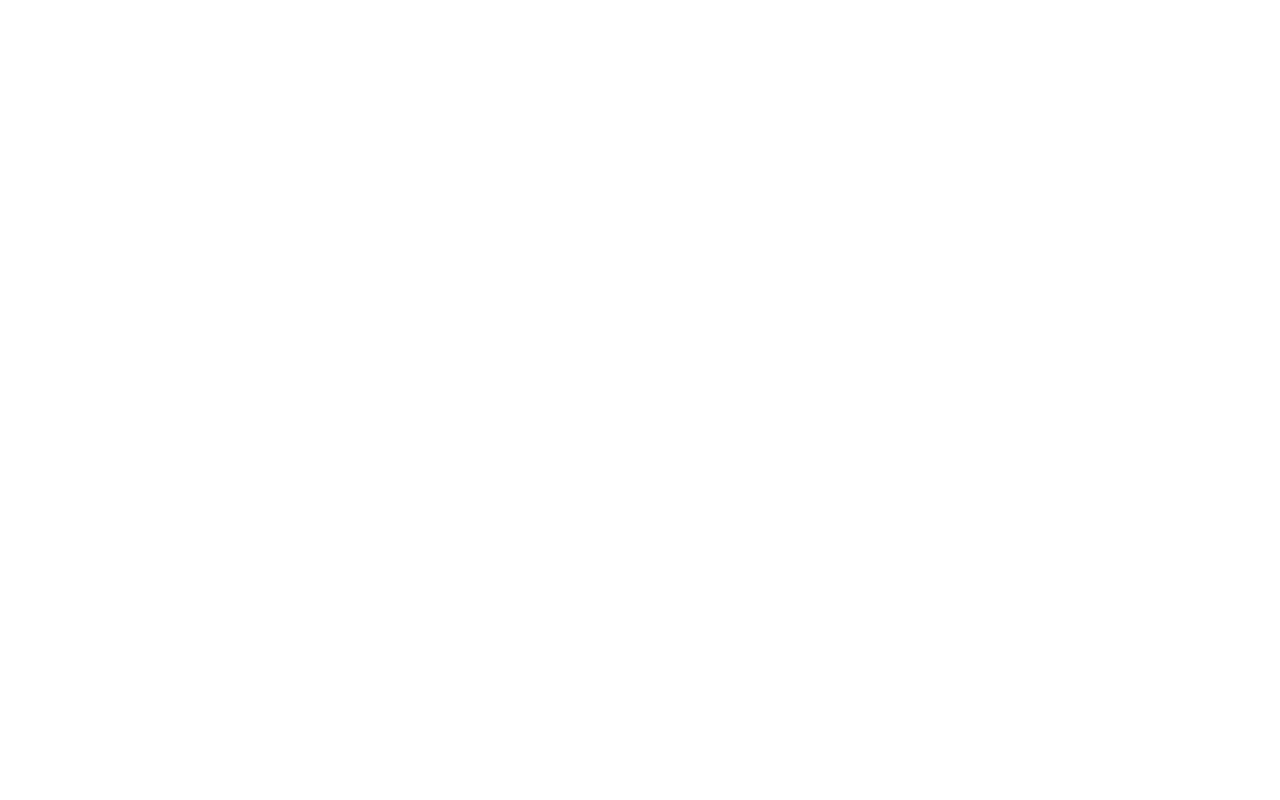
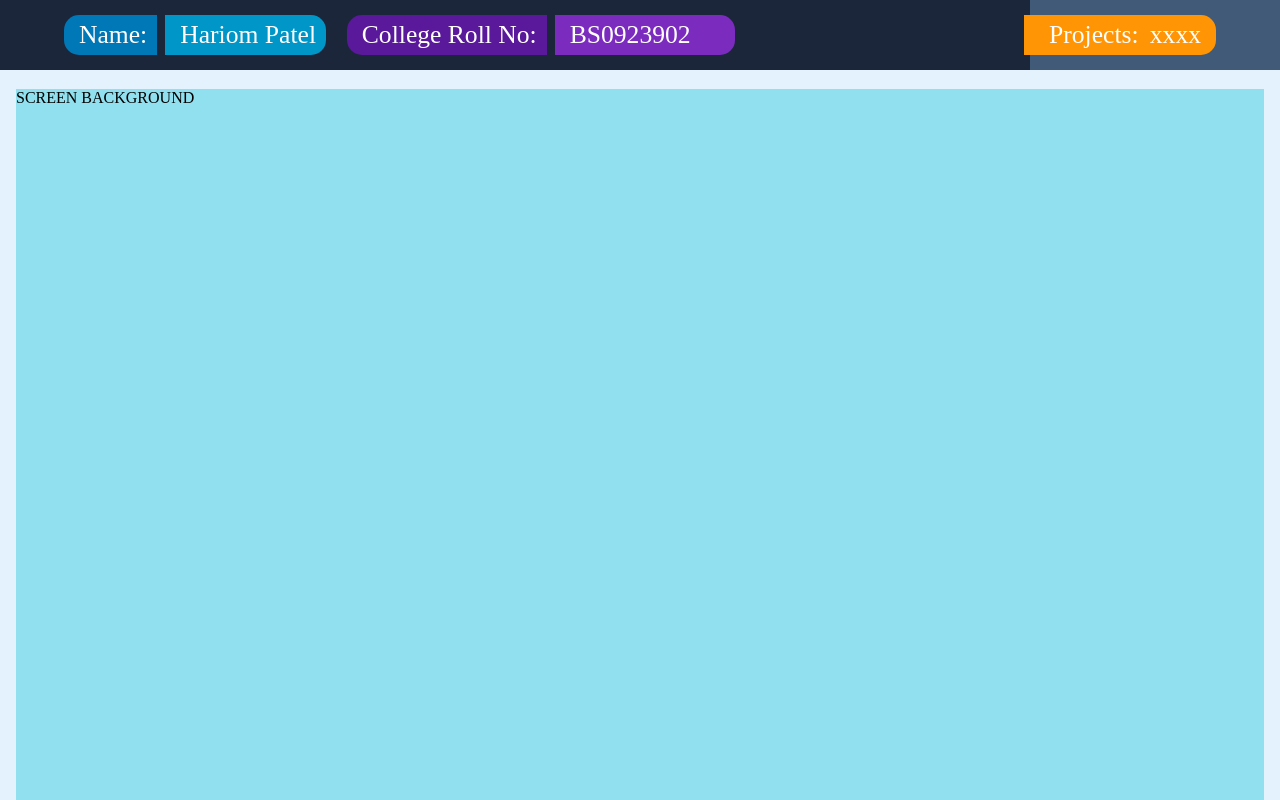
Before and after one commit to iamofkrsna/WEB-DEV-PROJECT-2025, a plain HTML site: page index.html in a window 1280 px wide. Shown: the top 800 px of the page. Drawn offline with Linux system fonts and the light colour scheme.

Commit message:
Created Home Page

```diff
--- a/index.css
+++ b/index.css
@@ -0,0 +1,114 @@
+* {
+  margin: 0;
+  padding: 0;
+  box-sizing: border-box;
+}
+
+body {
+  background-color: #e3f2fd;
+}
+/* HEADER -> NAVBAR */
+.nav-bar {
+  background-color: #1b263b;
+  color: white;
+  height: 70px;
+  font-size: 1.6rem;
+
+  display: flex;
+  justify-content: left;
+}
+
+.nav-left-grp {
+  background-color: #1b263b;
+  display: flex;
+  width: 100%;
+  align-content: center;
+  text-align: left;
+  padding-left: 4rem;
+  gap: 1.3rem;
+}
+
+.nav-left-grp-name-grp {
+  /* background-color: #219ebc; */
+  align-items: center;
+  display: flex;
+  gap: 0.5rem;
+}
+.nav-left-grp-roll-no-grp {
+  /* background-color: #219ebc; */
+  align-items: center;
+  display: flex;
+  gap: 0.5rem;
+}
+.nav-left-grp-name-grp-title {
+  background-color: #0077b6;
+  padding: 5px 10px 5px 15px;
+  border-top-left-radius: 15px;
+  border-bottom-left-radius: 15px;
+}
+.nav-left-grp-name-grp-title:hover {
+  background-color: #0096c7;
+}
+.nav-left-grp-name-grp-data {
+  background-color: #0096c7;
+  padding: 5px 10px 5px 15px;
+  border-top-right-radius: 15px;
+  border-bottom-right-radius: 15px;
+}
+.nav-left-grp-name-grp-data:hover {
+  background-color: #00b4d8;
+}
+.nav-left-grp-roll-no-grp-title {
+  min-width: 180px;
+  background-color: #5a189a;
+  padding: 5px 10px 5px 15px;
+  border-top-left-radius: 15px;
+  border-bottom-left-radius: 15px;
+}
+.nav-left-grp-roll-no-grp-title:hover {
+  background-color: #7b2cbf;
+}
+.nav-left-grp-rolll-no-grp-name-data {
+  min-width: 180px;
+  background-color: #7b2cbf;
+  padding: 5px 10px 5px 15px;
+  border-top-right-radius: 15px;
+  border-bottom-right-radius: 15px;
+}
+.nav-left-grp-rolll-no-grp-name-data:hover {
+  background-color: #9d4edd;
+}
+.nav-right-grp {
+  width: 20%;
+  min-width: 250px;
+  background-color: #415a77;
+  display: flex;
+  justify-content: right;
+  align-items: center;
+  text-align: right;
+  padding-right: 4rem;
+}
+
+.nav-right-grp-projects {
+  text-align: center;
+  display: flex;
+  gap: 0.7rem;
+  background-color: #ff9505;
+  padding: 5px 15px 5px 25px;
+  border-top-right-radius: 15px;
+  border-bottom-right-radius: 15px;
+}
+.nav-right-grp-projects:hover {
+  background-color: #ffb627;
+}
+/* HEADER -> NAVBAR */
+
+/* MAIN CONTENT */
+.main-content {
+}
+
+.screen-background {
+  height: 100rem;
+  background-color: #90e0ef;
+  margin: 1.2rem 1rem 1.2rem 1rem;
+}
--- a/index.html
+++ b/index.html
@@ -4,6 +4,42 @@
     <meta charset="UTF-8" />
     <meta name="viewport" content="width=device-width, initial-scale=1.0" />
     <title>WEB-DEV-PROJECTS-2025</title>
+    <link rel="stylesheet" href="index.css" />
   </head>
-  <body></body>
+  <body>
+    <header class="page-header">
+      <nav class="nav">
+        <!-- NAV-BAR -->
+        <div class="nav-bar">
+          <!-- NAV LEFT GROUP -->
+          <div class="nav-left-grp">
+            <div class="nav-left-grp-name-grp">
+              <div class="nav-left-grp-name-grp-title">Name:</div>
+              <div class="nav-left-grp-name-grp-data" id="name">
+                Hariom Patel
+              </div>
+            </div>
+            <div class="nav-left-grp-roll-no-grp">
+              <div class="nav-left-grp-roll-no-grp-title">College Roll No:</div>
+              <div class="nav-left-grp-rolll-no-grp-name-data" id="roll-no">
+                BS0923902
+              </div>
+            </div>
+          </div>
+
+          <!-- NAV RIGHT GROUP -->
+          <div class="nav-right-grp">
+            <div class="nav-right-grp-projects">
+              <div>Projects:</div>
+              <div>xxxx</div>
+            </div>
+          </div>
+        </div>
+      </nav>
+    </header>
+    <main class="main-content">
+      <div class="screen-background">SCREEN BACKGROUND</div>
+    </main>
+  </body>
+  <script href="index.js"></script>
 </html>
```
